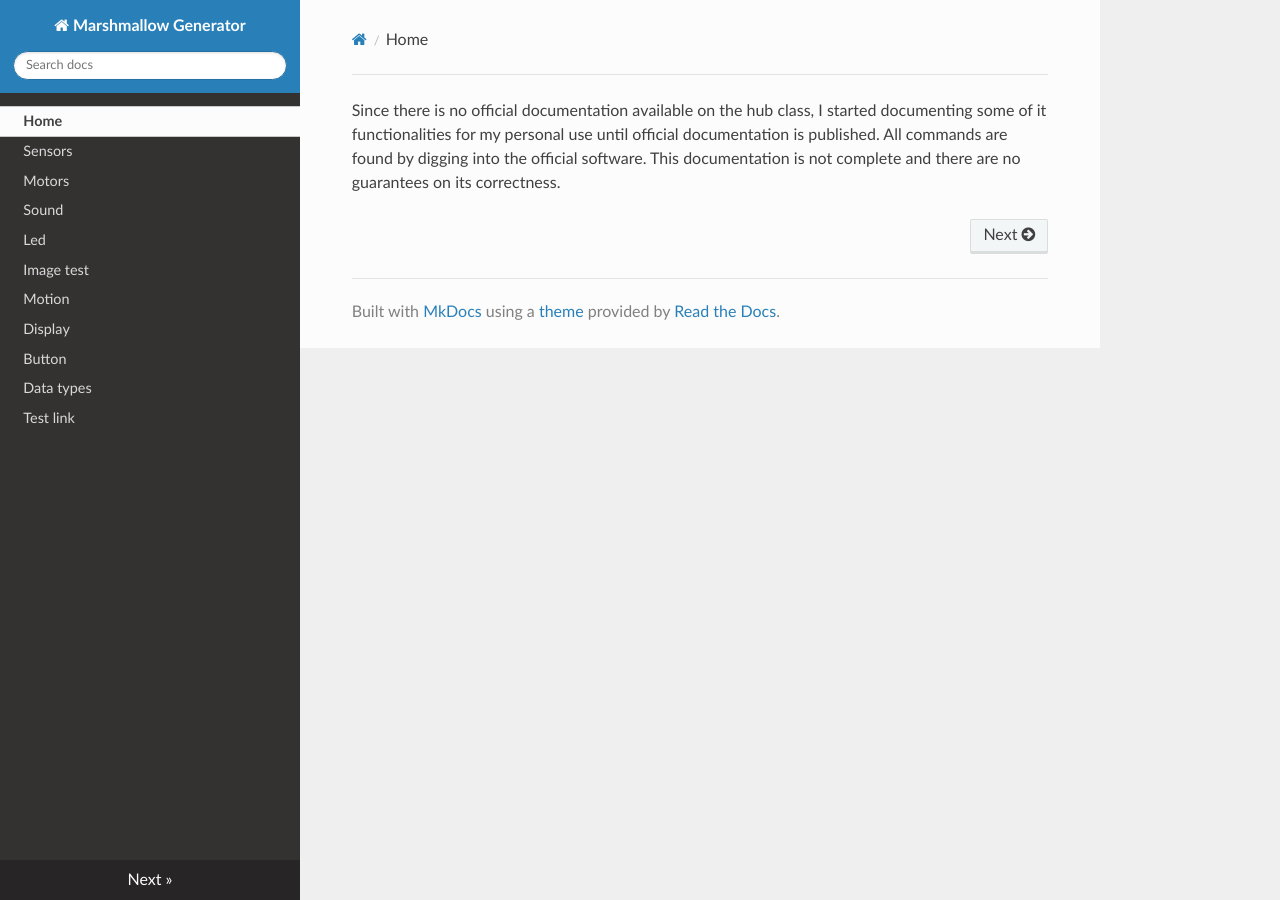
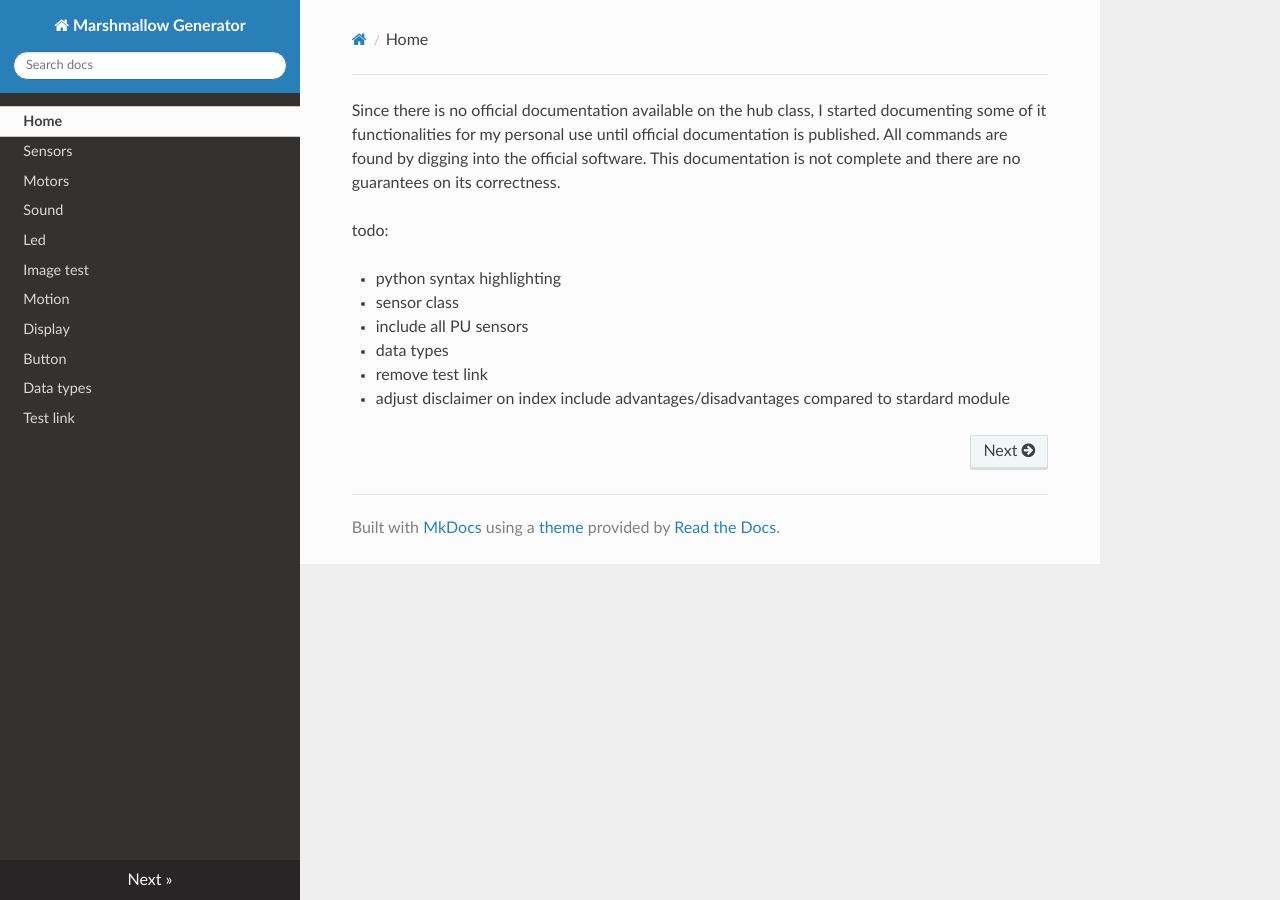
Before and after one commit to NStrijbosch/hub-module-notes, an MkDocs documentation site: the page built from docs/index.md, in a window 1280 px wide. Built offline with MkDocs 1.6.1, drawn with Linux system fonts in a browser that asks for light colours; nearby versions of some CDN libraries.

Commit message:
Update index.md
add todo list

```diff
--- a/docs/index.md
+++ b/docs/index.md
@@ -4,3 +4,12 @@
 </style>
 
 Since there is no official documentation available on the hub class, I started documenting some of it functionalities for my personal use until official documentation is published. All commands are found by digging into the official software. This documentation is not complete and there are no guarantees on its correctness.
+
+todo:
+
+*  python syntax highlighting
+*  sensor class
+*  include all PU sensors
+*  data types
+*  remove test link
+*  adjust disclaimer on index include advantages/disadvantages compared to stardard module
```
